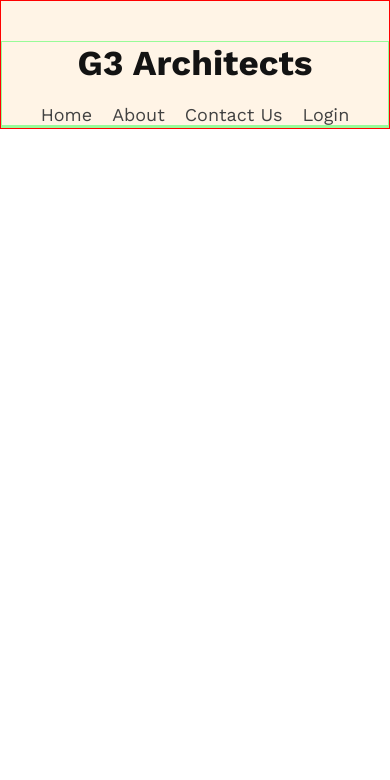
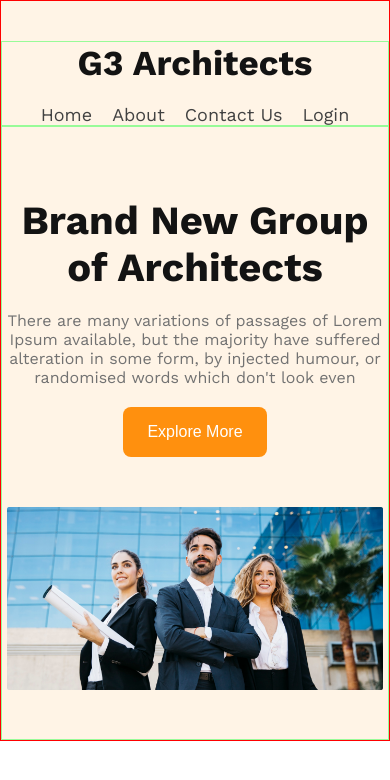
Before and after one commit to hasib-dev7/g3-architect-website, a plain HTML site: page index.html in a window 390 px wide. Drawn offline with nearby package versions, Linux system fonts and the light colour scheme.

Commit message:
banner section add

```diff
--- a/index.html
+++ b/index.html
@@ -28,7 +28,21 @@
 				</ul>
 			</nav>
 			<!-- banner section -->
-			<div class="banner-section content-area"></div>
+
+			<section class="banner-section content-area">
+				<div class="banner-content">
+					<h1 class="banner-title">Brand New Group of Architects</h1>
+					<p class="banner-paragraph">
+						There are many variations of passages of Lorem Ipsum available, but
+						the majority have suffered alteration in some form, by injected
+						humour, or randomised words which don't look even
+					</p>
+					<button class="banner-btn primary-btn">Explore More</button>
+				</div>
+				<figure class="banner-image">
+					<img src="./images/banner.png" alt="banner image" />
+				</figure>
+			</section>
 		</header>
 		<!-- main section -->
 		<main></main>
--- a/styles/responsive.css
+++ b/styles/responsive.css
@@ -1,15 +1,24 @@
 @media screen and (max-width: 576px) {
-	.nav {
+	.nav,
+	.banner-title,
+	.banner-paragraph {
 		width: 100%;
 		margin: 0 auto;
 		padding: 0 5px;
+	}
+	/* shared style */
+	.primary-btn {
+		padding: 16px 24px;
+		font-size: 16px;
+		font-weight: 500;
+		border: none;
+		border-radius: 8px;
 	}
 	/* nav section */
 	.nav {
 		margin-top: 40px;
 		flex-direction: column;
 		gap: 20px;
-
 		align-items: center;
 	}
 	.nav-links {
@@ -19,4 +28,16 @@
 		font-size: 18px;
 		font-weight: 400;
 	}
+	/* banner section */
+	.banner-content {
+		margin-top: 70px;
+		gap: 20px;
+	}
+	.banner-title {
+		font-size: 40px;
+		font-weight: 700;
+	}
+	.banner-image > img {
+		padding: 0 5px;
+	}
 }
--- a/styles/style.css
+++ b/styles/style.css
@@ -8,6 +8,8 @@
 :root {
 	--primary: #131313;
 	--secondary: #424242;
+	--text-color: #727272;
+	--accent: #ff900e;
 }
 
 /* google font */
@@ -24,6 +26,16 @@ body {
 	max-width: 1200px;
 	margin: 0 auto;
 	border: 1px solid palegreen;
+}
+/* shared style */
+.primary-btn {
+	background-color: var(--accent);
+	padding: 20px 25px;
+	font-size: 20px;
+	font-weight: 600;
+	color: #ffffff;
+	border: none;
+	border-radius: 8px;
 }
 /* header section */
 .header {
@@ -52,3 +64,35 @@ body {
 	font-weight: 500;
 	color: var(--secondary);
 }
+/* banner section */
+.banner-content {
+	margin-top: 110px;
+	display: flex;
+	flex-direction: column;
+	align-items: center;
+	gap: 25px;
+}
+.banner-title {
+	width: 50%;
+	margin: 0 auto;
+	text-align: center;
+	color: var(--primary);
+	font-size: 64px;
+	font-weight: 700;
+}
+.banner-paragraph {
+	width: 80%;
+	margin: 0 auto;
+	text-align: center;
+	color: var(--text-color);
+	font-size: 16px;
+	font-weight: 400;
+}
+.banner-image {
+	margin-top: 50px;
+	margin-bottom: 45px;
+}
+.banner-image > img {
+	width: 100%;
+	height: 100%;
+}
```
Also changed, not shown: images/architect.png (added), images/banner.png (added), images/icons/customers.png (added), images/icons/email.png (added), images/icons/projects.png (added), images/icons/ribon.png (added), images/sponsors/amazon.png (added), images/sponsors/figma.png (added), images/sponsors/google.png (added), images/sponsors/spotify.png (added), images/sponsors/telerama.png (added), images/team1.png (added), images/team2.png (added), images/team3.png (added), 1 more files.
